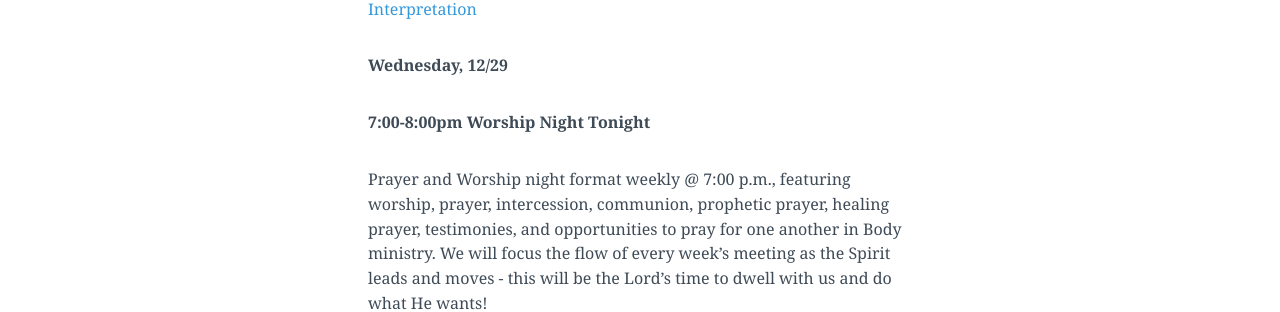
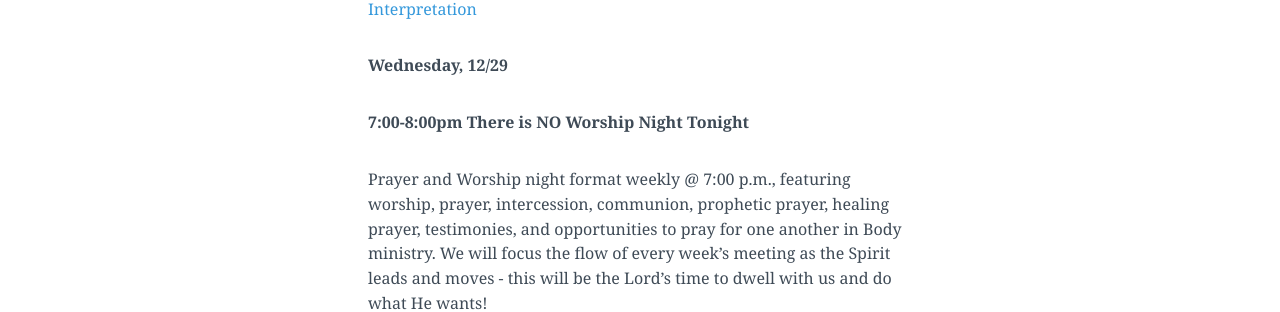
Before and after one commit to lukemoderwell/mariemont, a Jekyll site: the page built from updates.markdown, in a window 1280 px wide and 900 px high, scrolled down 1170 px. Shown: the part 149-461 px from the top of the window. Built offline with Jekyll 4.4.1, drawn with Linux system fonts in a browser that asks for light colours; nearby versions of some CDN libraries.

Commit message:
Updated Updates

```diff
--- a/updates.markdown
+++ b/updates.markdown
@@ -38,7 +38,7 @@ layout: page-no-hero
 
 **Wednesday, 12/29**
 
-**7:00-8:00pm**  **Worship Night Tonight**
+**7:00-8:00pm**  **There is NO Worship Night Tonight**
 
 Prayer and Worship night format weekly @ 7:00 p.m., featuring worship, prayer, intercession, communion, prophetic prayer, healing prayer, testimonies, and opportunities to pray for one another in Body ministry. We will focus the flow of every week’s meeting as the Spirit leads and moves - this will be the Lord’s time to dwell with us and do what He wants!
 
```
